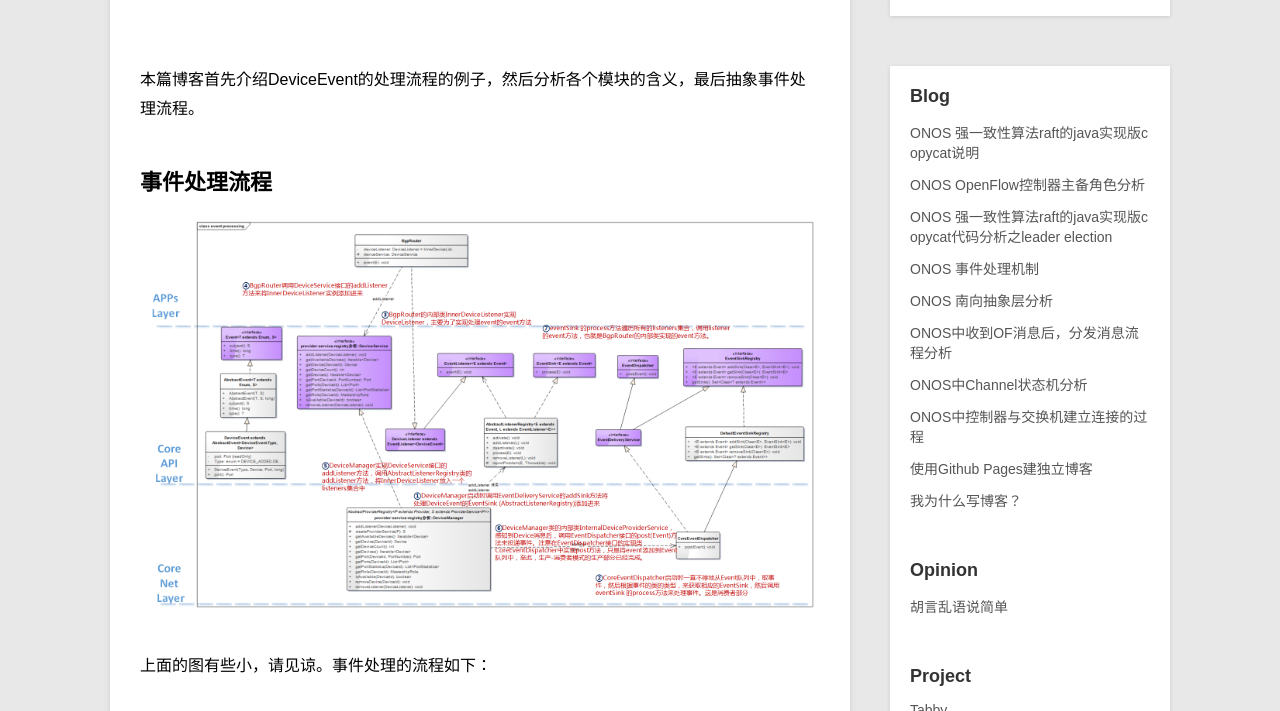
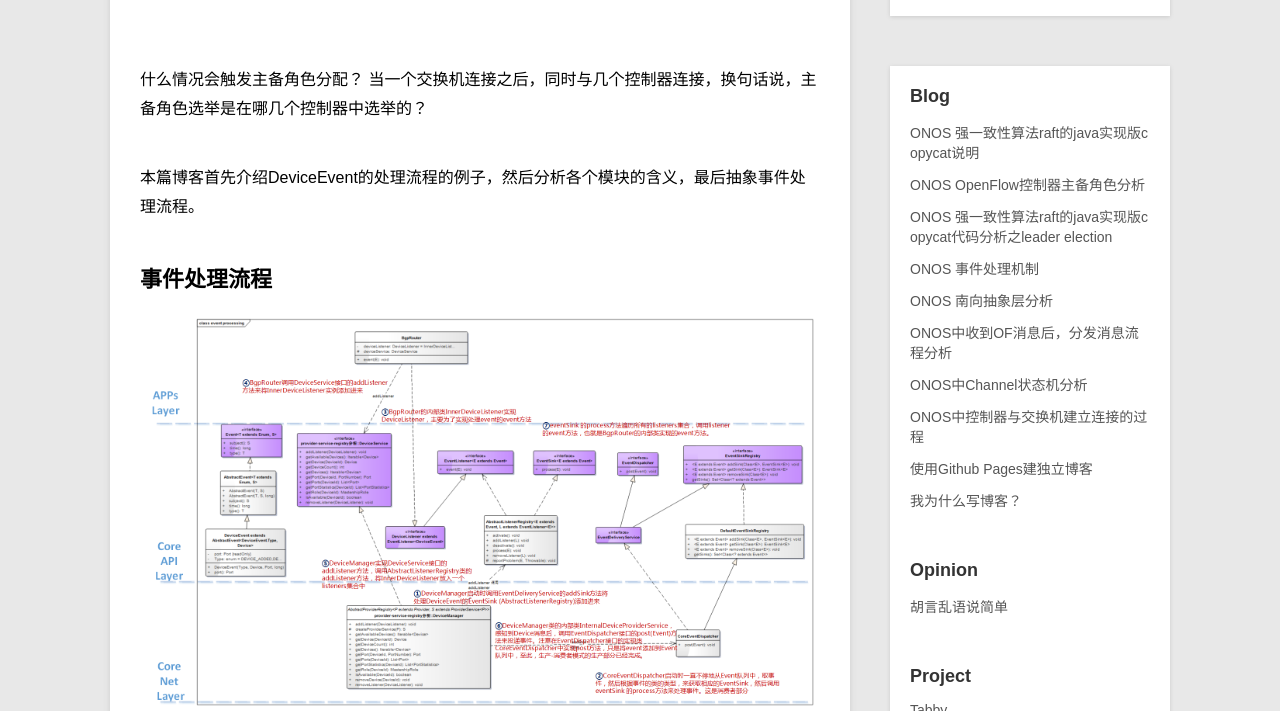
Before and after one commit to KailongLi/kailongli.github.io, a Jekyll site: the page built from _posts/blog/2015-05-01-of-master-slave.md, in a window 1280 px wide and 900 px high, cut to the strip 189-900 px from the top of the window. Built offline with Jekyll 4.4.1, drawn with Linux system fonts in a browser that asks for light colours; Markdown is read by kramdown in place of the engine named in the settings.

Commit message:
主备角色选举-开始

```diff
--- a/_posts/blog/2015-05-01-of-master-slave.md
+++ b/_posts/blog/2015-05-01-of-master-slave.md
@@ -4,6 +4,8 @@ title:      ONOS OpenFlow控制器主备角色分析
 category: blog
 description: 当交换机连接控制器集群后，控制器会进行选举，以便为交换机选举一个Master角色的控制器。
 ---
+什么情况会触发主备角色分配？
+当一个交换机连接之后，同时与几个控制器连接，换句话说，主备角色选举是在哪几个控制器中选举的？
 
 本篇博客首先介绍DeviceEvent的处理流程的例子，然后分析各个模块的含义，最后抽象事件处理流程。
 
```
